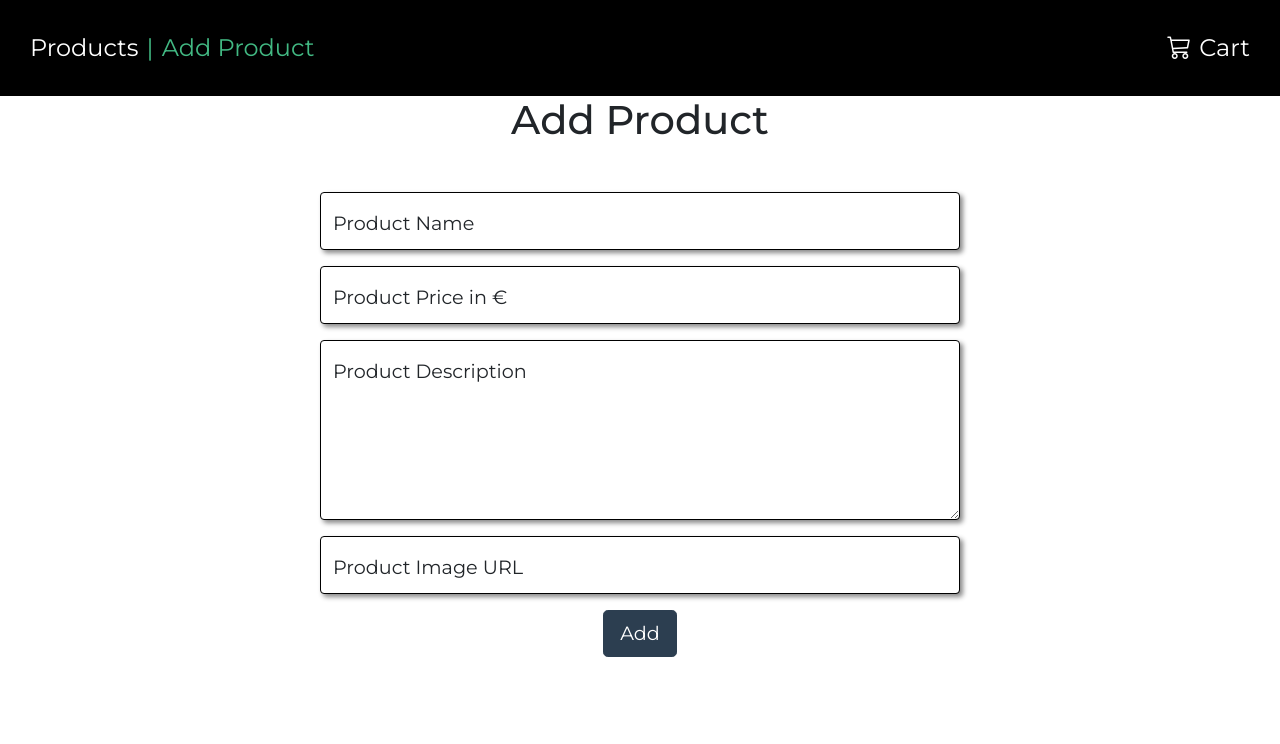
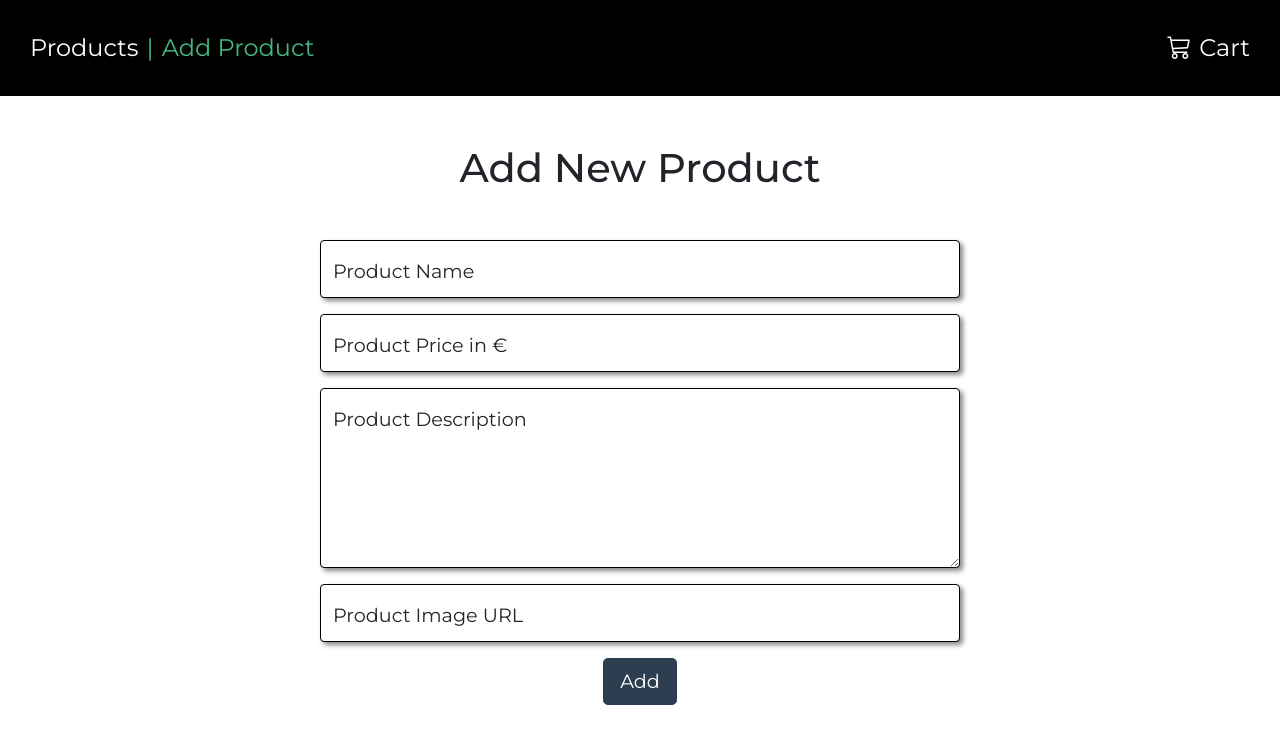
Before and after one commit to Walter-Satriano/Vuejs-E-Commerce-Site, a Vue app: page /add-product in a window 1280 px wide. Shown: the top 744 px of the page. Built offline with nearby package versions, Linux system fonts and the light colour scheme.

Commit message:
minor txt change

```diff
--- a/src/views/AddProduct.vue
+++ b/src/views/AddProduct.vue
@@ -1,6 +1,6 @@
 <template>
   <form @submit.prevent="addProduct" class="text-center">
-    <h1 class="mb-5">Add Product</h1>
+    <h1 class="my-5">Add New Product</h1>
     <div class="col-11 col-md-9 col-lg-8 col-xl-6 form-floating mx-auto mb-3">
       <input id="name" type="text" class="form-control" placeholder="Insert product name" v-model="name" required>
       <label for="name" class="form-label">Product Name</label>
```
